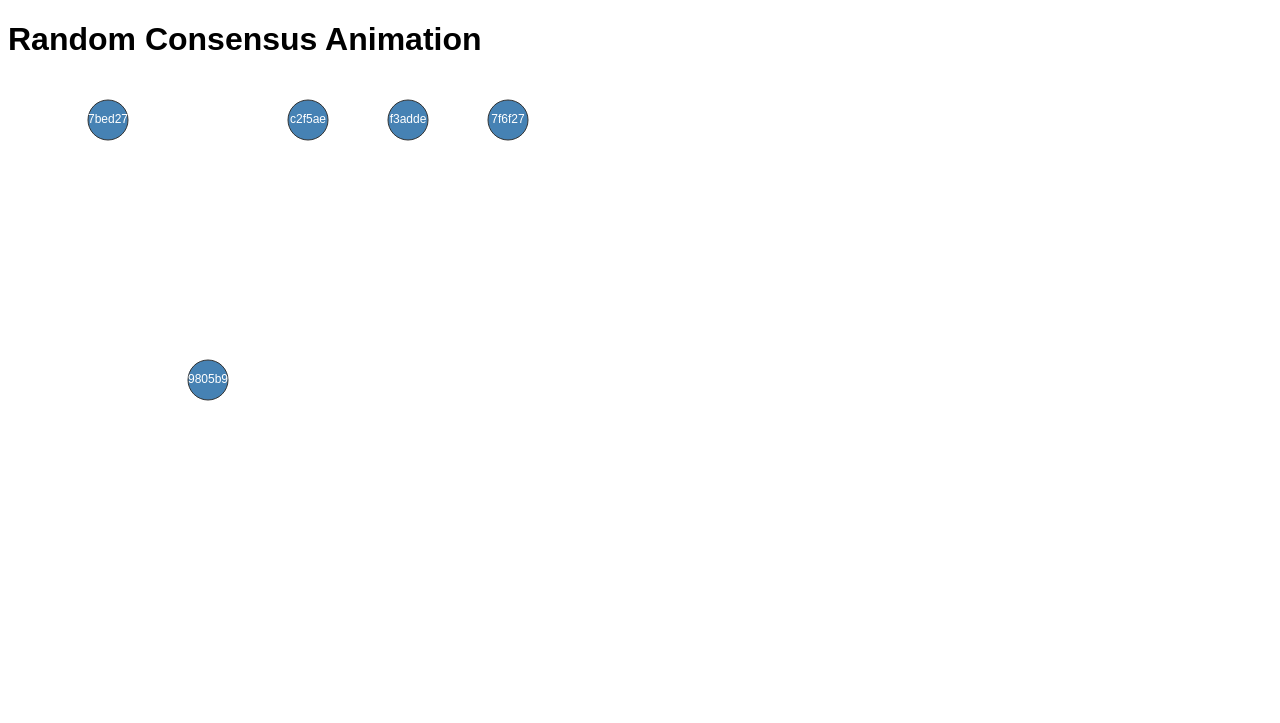
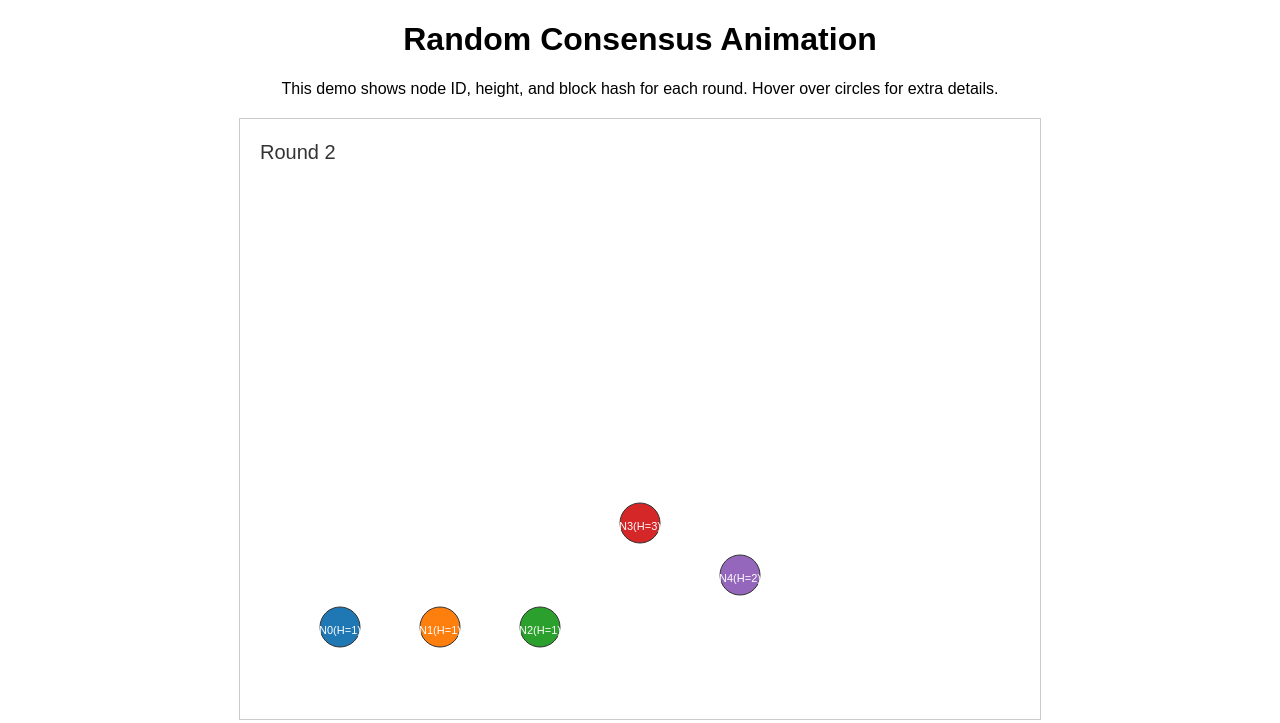
Before and after one commit to smallyunet/random-consensus, a plain HTML site: page demo/index.html in a window 1280 px wide. Drawn offline with nearby package versions, Linux system fonts and the light colour scheme.

Commit message:
update
Signed-off-by: smallyunet <dev.wangyu@gmail.com>

```diff
--- a/demo/consensus_data.json
+++ b/demo/consensus_data.json
@@ -2,151 +2,301 @@
   {
     "node_id": 0,
     "height": 1,
-    "hash": "b6e903",
+    "hash": "e56134",
     "round": 0
   },
   {
     "node_id": 1,
     "height": 1,
-    "hash": "9805b9",
+    "hash": "a12e67",
     "round": 0
   },
   {
     "node_id": 2,
     "height": 1,
-    "hash": "9805b9",
+    "hash": "3e7a1f",
     "round": 0
   },
   {
     "node_id": 3,
     "height": 1,
-    "hash": "b6e903",
+    "hash": "e56134",
     "round": 0
   },
   {
     "node_id": 4,
     "height": 1,
-    "hash": "c55b46",
+    "hash": "729b21",
     "round": 0
   },
   {
     "node_id": 0,
-    "height": 2,
-    "hash": "7bed27",
+    "height": 1,
+    "hash": "e56134",
     "round": 1
   },
   {
     "node_id": 1,
     "height": 1,
-    "hash": "9805b9",
+    "hash": "a12e67",
     "round": 1
   },
   {
     "node_id": 2,
-    "height": 2,
-    "hash": "c2f5ae",
+    "height": 1,
+    "hash": "3e7a1f",
     "round": 1
   },
   {
     "node_id": 3,
-    "height": 1,
-    "hash": "b6e903",
+    "height": 2,
+    "hash": "fb57af",
     "round": 1
   },
   {
     "node_id": 4,
     "height": 1,
-    "hash": "c55b46",
+    "hash": "729b21",
     "round": 1
   },
   {
     "node_id": 0,
-    "height": 2,
-    "hash": "7bed27",
+    "height": 1,
+    "hash": "e56134",
     "round": 2
   },
   {
     "node_id": 1,
     "height": 1,
-    "hash": "9805b9",
+    "hash": "a12e67",
     "round": 2
   },
   {
     "node_id": 2,
-    "height": 2,
-    "hash": "c2f5ae",
+    "height": 1,
+    "hash": "3e7a1f",
     "round": 2
   },
   {
     "node_id": 3,
-    "height": 2,
-    "hash": "f3adde",
+    "height": 3,
+    "hash": "6aae7a",
     "round": 2
   },
   {
     "node_id": 4,
     "height": 2,
-    "hash": "7f6f27",
+    "hash": "baa304",
     "round": 2
   },
   {
     "node_id": 0,
-    "height": 2,
-    "hash": "7bed27",
+    "height": 1,
+    "hash": "e56134",
     "round": 3
   },
   {
     "node_id": 1,
-    "height": 2,
-    "hash": "324fa3",
+    "height": 1,
+    "hash": "a12e67",
     "round": 3
   },
   {
     "node_id": 2,
     "height": 2,
-    "hash": "c2f5ae",
+    "hash": "2d32c3",
     "round": 3
   },
   {
     "node_id": 3,
-    "height": 2,
-    "hash": "f3adde",
+    "height": 4,
+    "hash": "2dff02",
     "round": 3
   },
   {
     "node_id": 4,
     "height": 3,
-    "hash": "ecaa78",
+    "hash": "cd9db9",
     "round": 3
   },
   {
     "node_id": 0,
-    "height": 3,
-    "hash": "adfead",
+    "height": 2,
+    "hash": "959e90",
     "round": 4
   },
   {
     "node_id": 1,
-    "height": 3,
-    "hash": "b64bae",
+    "height": 1,
+    "hash": "a12e67",
     "round": 4
   },
   {
     "node_id": 2,
-    "height": 2,
-    "hash": "c2f5ae",
+    "height": 3,
+    "hash": "e4f6fa",
     "round": 4
   },
   {
     "node_id": 3,
-    "height": 3,
-    "hash": "536bb1",
+    "height": 5,
+    "hash": "71d55e",
     "round": 4
   },
   {
     "node_id": 4,
     "height": 4,
-    "hash": "a07c7b",
+    "hash": "ab5775",
     "round": 4
+  },
+  {
+    "node_id": 0,
+    "height": 3,
+    "hash": "072e7b",
+    "round": 5
+  },
+  {
+    "node_id": 1,
+    "height": 2,
+    "hash": "ae576f",
+    "round": 5
+  },
+  {
+    "node_id": 2,
+    "height": 4,
+    "hash": "0aab42",
+    "round": 5
+  },
+  {
+    "node_id": 3,
+    "height": 6,
+    "hash": "f486d2",
+    "round": 5
+  },
+  {
+    "node_id": 4,
+    "height": 5,
+    "hash": "fdbb3e",
+    "round": 5
+  },
+  {
+    "node_id": 0,
+    "height": 4,
+    "hash": "0ac1c0",
+    "round": 6
+  },
+  {
+    "node_id": 1,
+    "height": 3,
+    "hash": "423ab6",
+    "round": 6
+  },
+  {
+    "node_id": 2,
+    "height": 5,
+    "hash": "7d61e8",
+    "round": 6
+  },
+  {
+    "node_id": 3,
+    "height": 7,
+    "hash": "39e6c4",
+    "round": 6
+  },
+  {
+    "node_id": 4,
+    "height": 6,
+    "hash": "014775",
+    "round": 6
+  },
+  {
+    "node_id": 0,
+    "height": 5,
+    "hash": "cf6df0",
+    "round": 7
+  },
+  {
+    "node_id": 1,
+    "height": 4,
+    "hash": "e7b44b",
+    "round": 7
+  },
+  {
+    "node_id": 2,
+    "height": 6,
+    "hash": "e1688e",
+    "round": 7
+  },
+  {
+    "node_id": 3,
+    "height": 8,
+    "hash": "d2eb36",
+    "round": 7
+  },
+  {
+    "node_id": 4,
+    "height": 7,
+    "hash": "c9c600",
+    "round": 7
+  },
+  {
+    "node_id": 0,
+    "height": 6,
+    "hash": "3cfe0f",
+    "round": 8
+  },
+  {
+    "node_id": 1,
+    "height": 5,
+    "hash": "06620a",
+    "round": 8
+  },
+  {
+    "node_id": 2,
+    "height": 7,
+    "hash": "919936",
+    "round": 8
+  },
+  {
+    "node_id": 3,
+    "height": 9,
+    "hash": "ed8a60",
+    "round": 8
+  },
+  {
+    "node_id": 4,
+    "height": 8,
+    "hash": "849228",
+    "round": 8
+  },
+  {
+    "node_id": 0,
+    "height": 7,
+    "hash": "e0c407",
+    "round": 9
+  },
+  {
+    "node_id": 1,
+    "height": 6,
+    "hash": "a23857",
+    "round": 9
+  },
+  {
+    "node_id": 2,
+    "height": 8,
+    "hash": "9c8473",
+    "round": 9
+  },
+  {
+    "node_id": 3,
+    "height": 10,
+    "hash": "c2fffa",
+    "round": 9
+  },
+  {
+    "node_id": 4,
+    "height": 9,
+    "hash": "6695ef",
+    "round": 9
   }
 ]
--- a/demo/index.html
+++ b/demo/index.html
@@ -2,11 +2,24 @@
 <html>
   <head>
     <meta charset="UTF-8" />
-    <title>Consensus Visualization</title>
-    <!-- Include a D3.js script. Version 6 or above is fine. -->
+    <title>Random Consensus Animation</title>
     <script src="https://cdnjs.cloudflare.com/ajax/libs/d3/6.7.0/d3.min.js"></script>
     <style>
-      body { font-family: sans-serif; }
+      body {
+        font-family: sans-serif;
+        margin: 0;
+        padding: 0;
+      }
+      h1, p {
+        text-align: center;
+      }
+
+      #consensusViz {
+        border: 1px solid #ccc;
+        display: block;
+        margin: 20px auto;
+      }
+
       .node {
         stroke: #333;
         stroke-width: 1px;
@@ -15,29 +28,46 @@
         text-anchor: middle;
         alignment-baseline: middle;
         fill: #fff;
+        font-size: 11px;
+      }
+      /* Tooltip styling */
+      .tooltip {
+        position: absolute;
+        pointer-events: none; /* don't block mouse interactions */
+        background: rgba(0,0,0,0.7);
+        color: #fff;
+        padding: 6px 8px;
+        border-radius: 4px;
         font-size: 12px;
+        visibility: hidden; /* hidden by default */
       }
     </style>
   </head>
 
   <body>
     <h1>Random Consensus Animation</h1>
+    <p>This demo shows node ID, height, and block hash for each round. Hover over circles for extra details.</p>
+
+    <!-- Tooltip div for mouseover info -->
+    <div id="tooltip" class="tooltip"></div>
+
     <svg id="consensusViz" width="800" height="600"></svg>
 
     <script>
-      // We'll load the consensus_data.json, then animate round by round.
+      // 1) Load consensus_data.json
       d3.json("consensus_data.json").then(function(data) {
-        // Data format: an array of objects:
-        // { node_id: 0, height: 1, hash: "abc123", round: 0 }, ...
+        // data: an array of objects {node_id, height, hash, round}
 
-        // Figure out how many rounds we have
-        const rounds = d3.extent(data, d => d.round);
-        const maxRound = rounds[1];
+        // Figure out min/max rounds
+        const [minRound, maxRound] = d3.extent(data, d => d.round);
 
-        // Group data by round for easier display
+        // Group by round => [ [roundValue, [ {node_id, height, hash, round}, ... ] ], ... ]
         const roundData = d3.groups(data, d => d.round);
-        // roundData is an array of [roundNumber, dataForThatRound]
 
+        // Find overall max height across ALL rounds to keep the scale consistent
+        const globalMaxHeight = d3.max(data, d => d.height) || 1;
+
+        // Basic SVG setup
         const svg = d3.select("#consensusViz");
         const width = +svg.attr("width");
         const height = +svg.attr("height");
@@ -45,71 +75,98 @@
         const nodeSpacing = 100;
         const nodeRadius = 20;
 
-        // We'll create a group to hold all node circles
+        // Color scale to differentiate nodes by ID
+        const colorScale = d3.scaleOrdinal(d3.schemeCategory10);
+
+        // Single global y-scale
+        const yScale = d3.scaleLinear()
+          .domain([0, globalMaxHeight])
+          .range([height - nodeRadius*2, nodeRadius*2]);
+
+        // A group to hold all nodes
         const gNodes = svg.append("g").attr("class", "all-nodes");
 
-        // A function that draws a given round's state
+        // Label for showing the current round
+        const roundLabel = svg.append("text")
+          .attr("x", 20)
+          .attr("y", 40)
+          .attr("font-size", 20)
+          .attr("fill", "#333")
+          .text("Round 0");
+
+        // A tooltip for mouseover
+        const tooltip = d3.select("#tooltip");
+
+        // Function to render a specific round
         function drawRound(roundIndex) {
-          // Find the data for this round
-          const thisRoundEntry = roundData.find(([r, arr]) => r === roundIndex);
-          if(!thisRoundEntry) return;
-          const nodeInfo = thisRoundEntry[1]; // array of {node_id, height, hash, round}
+          // Grab the data for this round
+          const entry = roundData.find(([r]) => r === roundIndex);
+          if(!entry) return; // no data for that round
+          const nodeInfo = entry[1]; // array of {node_id, height, hash, round}
 
-          // We'll scale heights so bigger "height" => higher Y offset
-          // but note in typical coordinate systems, higher "height" might be lower on the screen.
-          // We'll invert it so bigger chain height is visually higher.
-          const maxHeightValue = d3.max(nodeInfo, d => d.height);
-          const yScale = d3.scaleLinear()
-            .domain([0, maxHeightValue || 1])
-            .range([height - nodeRadius*2, nodeRadius*2]);
+          roundLabel.text("Round " + roundIndex);
 
-          // Data join
-          const sel = gNodes
-            .selectAll(".node-group")
+          // Data-join
+          const sel = gNodes.selectAll(".node-group")
             .data(nodeInfo, d => d.node_id);
 
           // Enter
-          const enterSel = sel.enter()
-            .append("g")
+          const enterSel = sel.enter().append("g")
             .attr("class", "node-group")
-            .attr("transform", (d) => {
-              // position horizontally by node_id, vertically by height
+            .attr("transform", d => {
               const x = (d.node_id + 1) * nodeSpacing;
               const y = yScale(d.height);
-              return `translate(${x},${y})`;
+              return `translate(${x}, ${y})`;
+            })
+            // Mouse events for tooltip
+            .on("mouseover", function(event, d) {
+              const [mx, my] = d3.pointer(event, document.body);
+              tooltip.style("left", (mx + 10) + "px")
+                .style("top", my + "px")
+                .style("visibility", "visible")
+                // Show more detail: node ID, height, the full hash
+                .text(`Node ${d.node_id}\nHeight=${d.height}\nHash=${d.hash}`);
+            })
+            .on("mousemove", function(event) {
+              const [mx, my] = d3.pointer(event, document.body);
+              tooltip.style("left", (mx + 10) + "px")
+                .style("top", my + "px");
+            })
+            .on("mouseout", function() {
+              tooltip.style("visibility", "hidden");
             });
 
           enterSel.append("circle")
             .attr("class", "node")
             .attr("r", nodeRadius)
-            .attr("fill", "steelblue");
+            .attr("fill", d => colorScale(d.node_id));
 
+          // Show ID and short-hash, or something like that, inside the circle
+          // We'll just do the first 5 characters of the hash for brevity
           enterSel.append("text")
             .attr("class", "label")
-            .text(d => d.hash);
+            .attr("dy", 4)
+            .text(d => `N${d.node_id}(H=${d.height})`);
 
-          // Update
-          const updateSel = sel
-            .transition()
-            .duration(700)
-            .attr("transform", (d) => {
+          // Update selection: transition position
+          sel.transition()
+            .duration(1000)  // 1 second transition
+            .attr("transform", d => {
               const x = (d.node_id + 1) * nodeSpacing;
               const y = yScale(d.height);
-              return `translate(${x},${y})`;
-            });
+              return `translate(${x}, ${y})`;
+            })
+            .select(".label")
+            .text(d => `N${d.node_id}(H=${d.height})`);
 
-          updateSel.select(".label")
-            .text(d => d.hash);
-
-          // Exit (not typically needed here, but in case the number of nodes changes)
+          // Exit
           sel.exit().remove();
         }
 
-        // We'll iterate over all rounds with a timer, so it animates
-        let currentRound = rounds[0];
+        // Animate from minRound to maxRound
+        let currentRound = minRound;
         drawRound(currentRound);
 
-        // Animate every 2 seconds
         const timer = d3.interval(() => {
           currentRound++;
           if(currentRound > maxRound) {
@@ -117,7 +174,10 @@
             return;
           }
           drawRound(currentRound);
-        }, 2000);
+        }, 2000); // every 2 seconds; feel free to change to 1500 or 1000
+
+      }).catch(err => {
+        console.error("Error loading JSON data:", err);
       });
     </script>
   </body>
```
Also changed, not shown: 2 other files.
